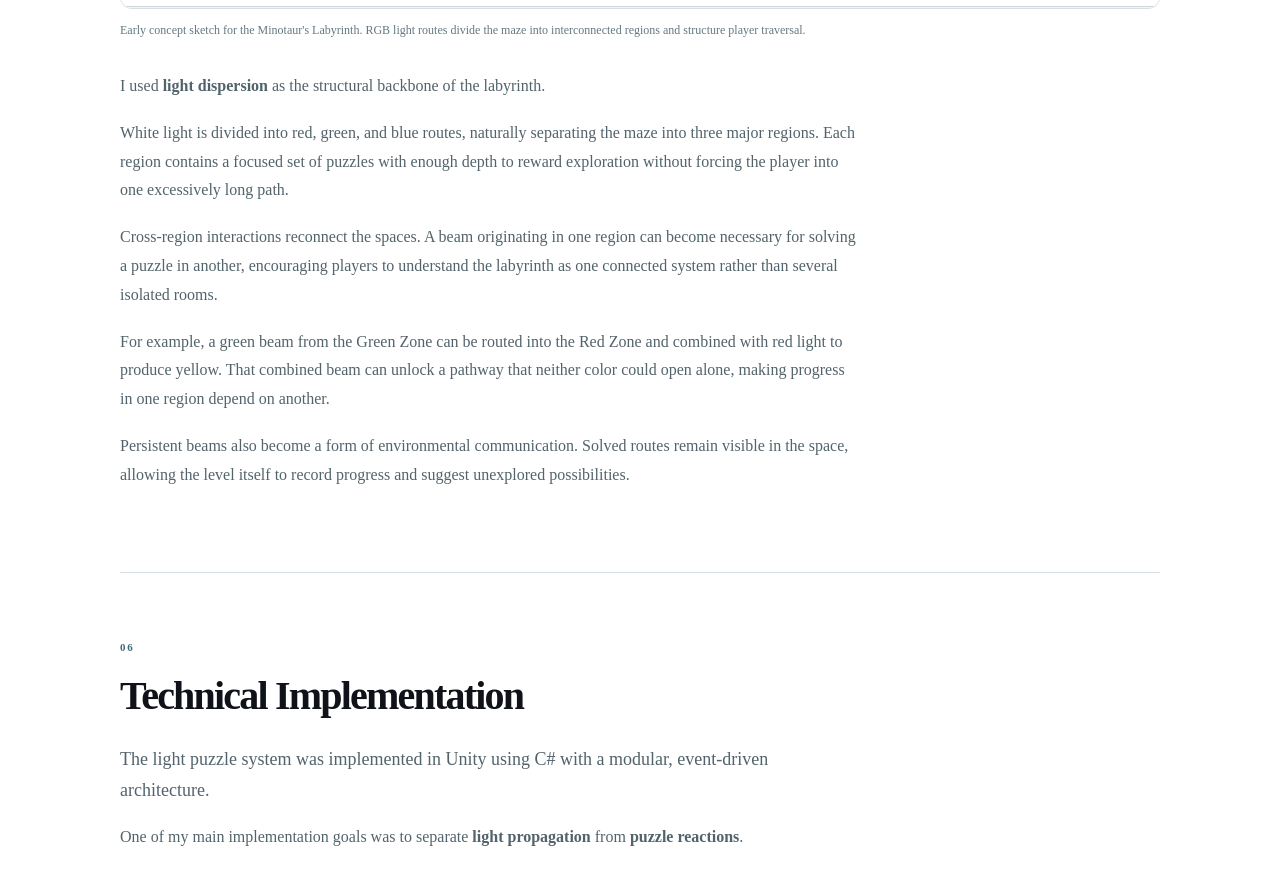
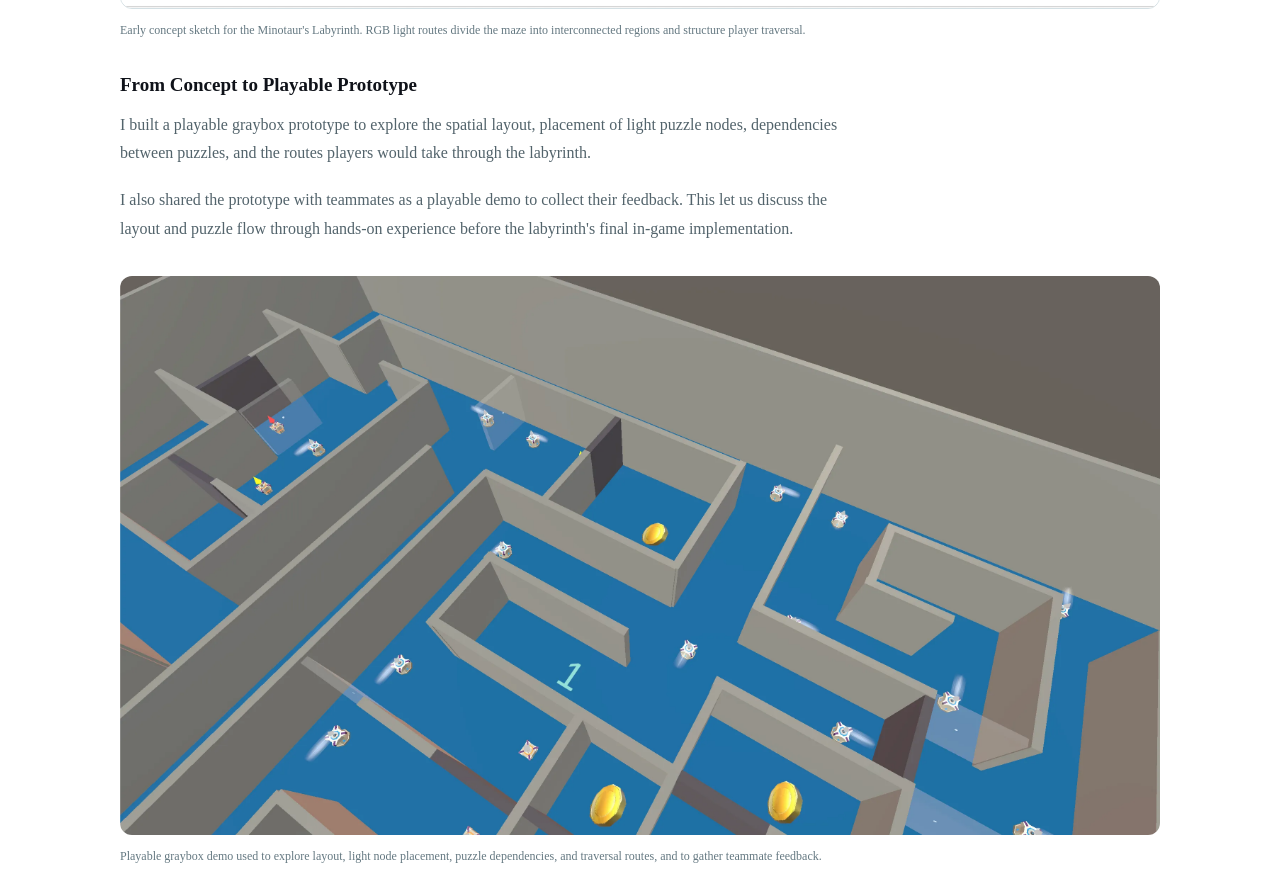
Before and after one commit to Jie-Tiao/my-website, an Astro site: page /projects/odysseia in a window 1280 px wide. Shown: the part 6150-7034 px from the top of the page. Built offline with nearby package versions, Linux system fonts and the light colour scheme; Astro itself is replaced by a stand-in of ours.

Commit message:
labyrinth prototype

```diff
--- a/src/pages/projects/odysseia.astro
+++ b/src/pages/projects/odysseia.astro
@@ -420,6 +420,36 @@ const description =
         </figure>
 
         <div class="prose after-media">
+          <h3>From Concept to Playable Prototype</h3>
+          <p>
+            I built a playable graybox prototype to explore the spatial layout,
+            placement of light puzzle nodes, dependencies between puzzles, and
+            the routes players would take through the labyrinth.
+          </p>
+          <p>
+            I also shared the prototype with teammates as a playable demo to
+            collect their feedback. This let us discuss the layout and puzzle
+            flow through hands-on experience before the labyrinth's final
+            in-game implementation.
+          </p>
+        </div>
+
+        <figure class="wide-image">
+          <img
+            src="/projects/odysseia/labyrinth-prototype.webp"
+            alt="Graybox prototype of the Minotaur's Labyrinth with corridors, light puzzle nodes, and gates"
+            width="2936"
+            height="1578"
+            loading="lazy"
+          />
+          <figcaption>
+            Playable graybox demo used to explore layout, light node placement,
+            puzzle dependencies, and traversal routes, and to gather teammate
+            feedback.
+          </figcaption>
+        </figure>
+
+        <div class="prose after-media">
           <p>
             I used <strong> light dispersion</strong> as the structural backbone
             of the labyrinth.
```
Also changed, not shown: public/projects/odysseia/labyrinth-prototype.webp (added), public/projects/odysseia/origin/labyrinth-prototype.png (added).
